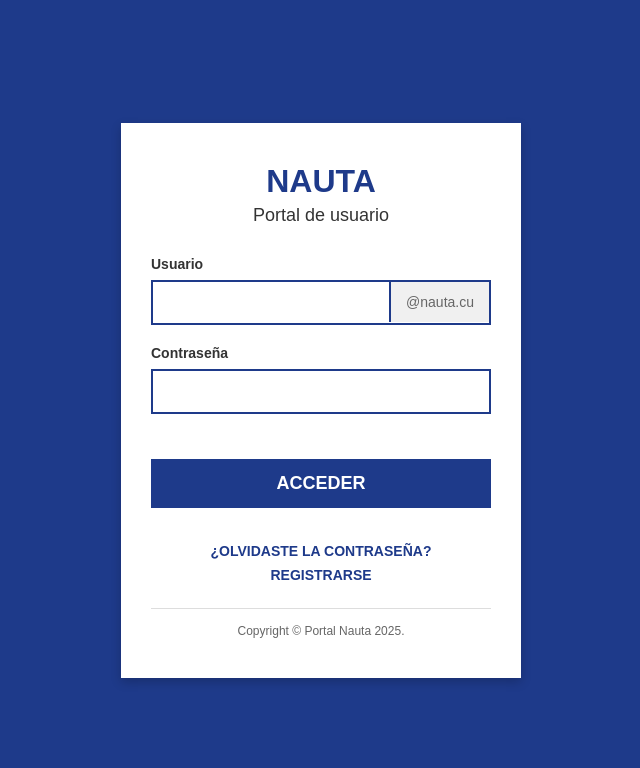
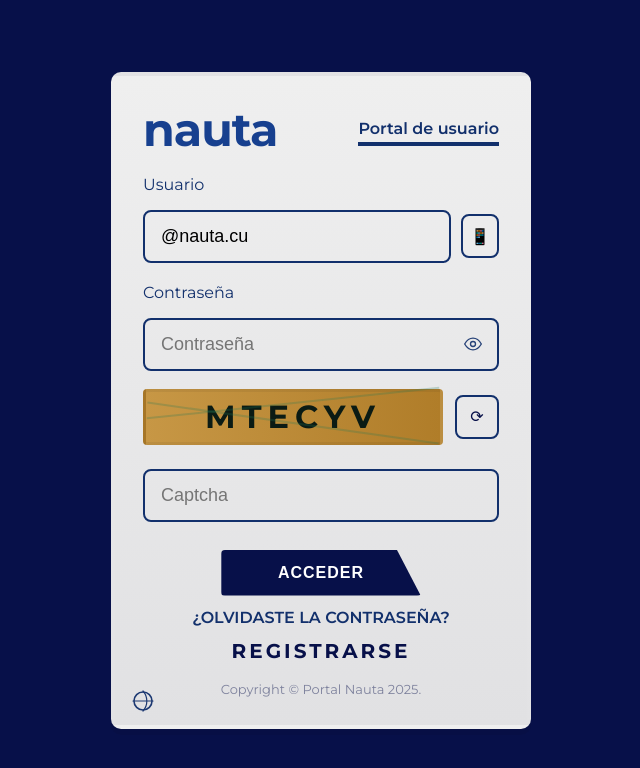
Before and after one commit to EtecsaCu/Recarga-nauta.cu, a plain HTML site: page index.html in a window 1280 px wide. Shown: the whole page, without its empty margins (319-959 px from the left). Drawn offline with Linux system fonts and the light colour scheme.

Commit message:
Update index.html
Signed-off-by: Cuba.cu <kamiloloco0@gmail.com>

```diff
--- a/index.html
+++ b/index.html
@@ -1,228 +1,123 @@
-<!DOCTYPE html>
+<!doctype html>
 <html lang="es">
 <head>
-    <meta charset="UTF-8">
-    <meta name="viewport" content="width=device-width, initial-scale=1.0">
-    <title>Nauta - Portal de Usuario</title>
+  <meta charset="utf-8" />
+  <meta name="viewport" content="width=device-width, initial-scale=1" />
+  <title>Portal Nauta - Login (Mockup)</title>
+  <link href="https://fonts.googleapis.com/css2?family=Montserrat:wght@300;400;600;700&display=swap" rel="stylesheet">
   <style>
-        * {
-            margin: 0;
-            padding: 0;
-            box-sizing: border-box;
-            font-family: Arial, sans-serif;
+    :root{
+      --navy:#071049; /* deep navy */
+      --accent:#12306c; /* border/navy-ish */
+      --card:#e6e6e8; /* light grey card */
+      --muted:#b7b7ba;
+    }
+    *{box-sizing:border-box}
+    body{
+      margin:0; min-height:100vh; display:flex; align-items:center; justify-content:center;
+      background:var(--navy); font-family:Montserrat,system-ui,Segoe UI,Arial; color:var(--navy);
+      -webkit-font-smoothing:antialiased; -moz-osx-font-smoothing:grayscale;
+    }
+    .wrap{
+      width:100%; max-width:420px; padding:28px; border-radius:10px; background:linear-gradient(#efefef,#e1e1e3);
+      box-shadow:0 6px 0 rgba(0,0,0,0.05); border:4px solid rgba(255,255,255,0.02);
+      position:relative;
+    }
+    header{ display:flex; align-items:center; gap:10px; margin-bottom:14px}
+    .logo{
+      font-weight:800; font-size:46px; color:#17408f; letter-spacing:-1px; display:inline-block; transform:translateY(-3px);
+    }
+    .portal{ margin-left:auto; font-weight:600; color:var(--accent); border-bottom:4px solid var(--accent); padding-bottom:4px; font-size:16px}
+
+    form{ margin-top:6px }
+    .field{ width:100%; padding:14px 16px; margin:10px 0; border-radius:8px; border:2px solid var(--accent); background:transparent; font-size:18px }
+    .field:focus{ outline:none; box-shadow:0 0 0 4px rgba(18,48,108,0.06) }
+
+    .password-wrapper{ position:relative }
+    .eye{
+      position:absolute; right:12px; top:50%; transform:translateY(-50%); width:28px; height:28px; display:flex; align-items:center; justify-content:center; cursor:pointer; opacity:0.9
     }
 
-        body {
-            background-color: #1e3a8a;
-            display: flex;
-            justify-content: center;
-            align-items: center;
-            min-height: 100vh;
-            padding: 20px;
+    .captcha{
+      display:flex; gap:12px; align-items:center; margin:8px 0 14px;
     }
+    .captcha-box{ flex:1; height:56px; border-radius:4px; background: linear-gradient(90deg,#c79745,#b07d29); display:flex; align-items:center; justify-content:center; font-weight:900; color:#0b1b14; font-size:32px; letter-spacing:6px; border:3px solid rgba(0,0,0,0.06); position:relative }
+    /* fake scratches */
+    .captcha-box:before, .captcha-box:after{ content:""; position:absolute; height:2px; width:100%; left:0; top:20%; background:rgba(36,120,84,0.25); transform:rotate(-6deg) }
+    .captcha-box:after{ top:60%; transform:rotate(8deg) }
+    .refresh{ width:44px; height:44px; display:flex; align-items:center; justify-content:center; border-radius:8px; border:2px solid var(--accent); cursor:pointer }
 
-        .login-container {
-            background-color: white;
-            border-radius: 0px;
-            padding: 40px 30px;
-            width: 100%;
-            max-width: 400px;
-            box-shadow: 0 4px 10px rgba(0, 0, 0, 0.2);
+    .submit{
+      width:56%; margin:18px auto 6px; display:block; padding:14px 6px; background:var(--navy); color:white; border:none; border-radius:4px; font-weight:600; letter-spacing:1px; font-size:16px; cursor:pointer; position:relative; clip-path: polygon(0 0, 88% 0, 100% 100%, 0% 100%);
     }
+    .link{ text-align:center; color:var(--accent); margin:12px 0; font-weight:600 }
+    .register{ text-align:center; font-size:20px; letter-spacing:3px; margin-top:6px; color:var(--navy); font-weight:700 }
+    .footer{ margin-top:18px; opacity:0.45; text-align:center; font-size:13px }
 
-        .logo-section {
-            text-align: center;
-            margin-bottom: 30px;
-        }
+    /* small globe icon bottom-left */
+    .globe{ position:absolute; left:16px; bottom:12px; width:24px; height:24px; opacity:0.95 }
 
-        .logo-main {
-            font-size: 32px;
-            font-weight: bold;
-            color: #1e3a8a;
-            margin-bottom: 5px;
-            text-transform: uppercase;
-        }
-
-        .logo-subtitle {
-            font-size: 18px;
-            color: #333;
-            font-weight: normal;
-        }
-
-        .form-group {
-            margin-bottom: 20px;
-        }
-
-        label {
-            display: block;
-            margin-bottom: 8px;
-            color: #333;
-            font-weight: bold;
-            font-size: 14px;
-        }
-
-        .input-with-suffix {
-            display: flex;
-            align-items: center;
-            border: 2px solid #1e3a8a;
-            border-radius: 0px;
-            overflow: hidden;
-        }
-
-        input[type="text"],
-        input[type="password"] {
-            width: 100%;
-            padding: 12px 15px;
-            border: none;
-            outline: none;
-            font-size: 15px;
-        }
-
-        .suffix {
-            background-color: #f0f0f0;
-            padding: 12px 15px;
-            border-left: 2px solid #1e3a8a;
-            color: #666;
-            font-size: 14px;
-        }
-
-        .password-container {
-            border: 2px solid #1e3a8a;
-            border-radius: 0px;
-            overflow: hidden;
-        }
-
-        .login-btn {
-            background-color: #1e3a8a;
-            color: white;
-            border: none;
-            border-radius: 0px;
-            padding: 14px;
-            width: 100%;
-            font-size: 18px;
-            font-weight: bold;
-            cursor: pointer;
-            margin: 25px 0 15px 0;
-            text-transform: uppercase;
-        }
-
-        .links {
-            text-align: center;
-            margin: 20px 0;
-        }
-
-        .link {
-            color: #1e3a8a;
-            text-decoration: none;
-            font-size: 14px;
-            display: block;
-            margin-bottom: 8px;
-            font-weight: bold;
-        }
-
-        .copyright {
-            text-align: center;
-            color: #666;
-            font-size: 12px;
-            margin-top: 25px;
-            border-top: 1px solid #ddd;
-            padding-top: 15px;
-        }
-
-        .message {
-            text-align: center;
-            padding: 10px;
-            margin: 10px 0;
-            border-radius: 4px;
-            font-weight: bold;
-            display: none;
-        }
-
-        .success {
-            background-color: #d4edda;
-            color: #155724;
-            border: 1px solid #c3e6cb;
-        }
-
-        .error {
-            background-color: #f8d7da;
-            color: #721c24;
-            border: 1px solid #f5c6cb;
-        }
+    /* responsive */
+    @media (max-width:420px){ .wrap{ margin:12px } .logo{ font-size:40px } }
   </style>
 </head>
 <body>
-    <div class="login-container">
-        <div class="logo-section">
-            <div class="logo-main">nauta</div>
-            <div class="logo-subtitle">Portal de usuario</div>
+  <div class="wrap" role="main">
+    <header>
+      <div class="logo">nauta</div>
+      <div class="portal">Portal de usuario</div>
+    </header>
+
+    <form onsubmit="event.preventDefault(); alert('Formulario simulado (no envía)');">
+      <label style="display:block; font-weight:500; margin-bottom:6px; color:var(--accent)">Usuario</label>
+      <div style="display:flex; gap:10px; align-items:center">
+        <input class="field" placeholder="Usuario" aria-label="Usuario" value="@nauta.cu">
+        <div style="width:44px; height:44px; border-radius:8px; border:2px solid var(--accent); display:flex; align-items:center; justify-content:center">📱</div>
       </div>
 
-        <form id="loginForm">
-            <div class="form-group">
-                <label for="usuario">Usuario</label>
-                <div class="input-with-suffix">
-                    <input type="text" id="usuario" name="usuario" required>
-                    <span class="suffix">@nauta.cu</span>
+      <label style="display:block; font-weight:500; margin:10px 0 6px; color:var(--accent)">Contraseña</label>
+      <div class="password-wrapper">
+        <input id="pass" class="field" type="password" placeholder="Contraseña" aria-label="Contraseña">
+        <div class="eye" onclick="togglePass()" title="Mostrar/ocultar">
+          <svg width="20" height="20" viewBox="0 0 24 24" fill="none" xmlns="http://www.w3.org/2000/svg">
+            <path d="M2 12s4-7 10-7 10 7 10 7-4 7-10 7S2 12 2 12z" stroke="#12306c" stroke-width="1.6" stroke-linecap="round" stroke-linejoin="round"/>
+            <circle cx="12" cy="12" r="3" stroke="#12306c" stroke-width="1.6" stroke-linecap="round" stroke-linejoin="round"/>
+          </svg>
         </div>
       </div>
 
-            <div class="form-group">
-                <label for="password">Contraseña</label>
-                <div class="password-container">
-                    <input type="password" id="password" name="password" required>
-                </div>
+      <div class="captcha">
+        <div class="captcha-box" id="captcha">MTECYV</div>
+        <div class="refresh" onclick="regen()" title="Regenerar captcha">⟳</div>
       </div>
 
-            <!-- Mensaje de resultado -->
-            <div id="message" class="message"></div>
+      <input class="field" placeholder="Captcha" aria-label="Captcha">
 
-            <button type="submit" class="login-btn">Acceder</button>
+      <button class="submit">ACCEDER</button>
     </form>
 
-        <div class="links">
-            <a href="#" class="link">¿OLVIDASTE LA CONTRASEÑA?</a>
-            <a href="#" class="link">REGISTRARSE</a>
-        </div>
+    <div class="link">¿OLVIDASTE LA CONTRASEÑA?</div>
+    <div class="register">REGISTRARSE</div>
 
-        <div class="copyright">
-            Copyright © Portal Nauta 2025.
-        </div>
+    <div class="footer">Copyright © Portal Nauta 2025.</div>
+
+    <svg class="globe" viewBox="0 0 24 24" fill="none" xmlns="http://www.w3.org/2000/svg">
+      <circle cx="12" cy="12" r="9" stroke="#12306c" stroke-width="1.6"/>
+      <path d="M2 12h20M12 2a15 15 0 010 20" stroke="#12306c" stroke-width="1.2" stroke-linecap="round"/>
+    </svg>
   </div>
 
   <script>
-        document.getElementById('loginForm').addEventListener('submit', function(event) {
-            event.preventDefault(); // Evita que el formulario se envíe
-
-            const usuario = document.getElementById('usuario').value;
-            const password = document.getElementById('password').value;
-            const messageDiv = document.getElementById('message');
-
-            // Validar credenciales
-            if (usuario === 'karel' && password === '2006') {
-                messageDiv.textContent = '✅ Acceso permitido';
-                messageDiv.className = 'message success';
-                messageDiv.style.display = 'block';
-
-                // Opcional: Redirigir después de 2 segundos
-                setTimeout(() => {
-                    alert('Redirigiendo al portal...');
-                    // window.location.href = 'https://portal-nauta.com'; // Aquí pones la URL real
-                }, 2000);
-
-            } else {
-                messageDiv.textContent = '❌ Usuario o contraseña incorrectos';
-                messageDiv.className = 'message error';
-                messageDiv.style.display = 'block';
+    function togglePass(){
+      const p = document.getElementById('pass');
+      p.type = p.type === 'password' ? 'text' : 'password';
     }
-        });
-
-        // Limpiar mensaje cuando el usuario empiece a escribir
-        document.getElementById('usuario').addEventListener('input', clearMessage);
-        document.getElementById('password').addEventListener('input', clearMessage);
-
-        function clearMessage() {
-            document.getElementById('message').style.display = 'none';
+    function regen(){
+      // Este es un mock. Para producción, genera una nueva imagen desde el servidor o usa un servicio.
+      const pool = 'ABCDEFGHIJKLMNOPQRSTUVWXYZ0123456789';
+      let s = '';
+      for(let i=0;i<6;i++) s += pool[Math.floor(Math.random()*pool.length)];
+      document.getElementById('captcha').textContent = s;
     }
   </script>
 </body>
```
Lines whose indentation alone changed are shown as unchanged.
